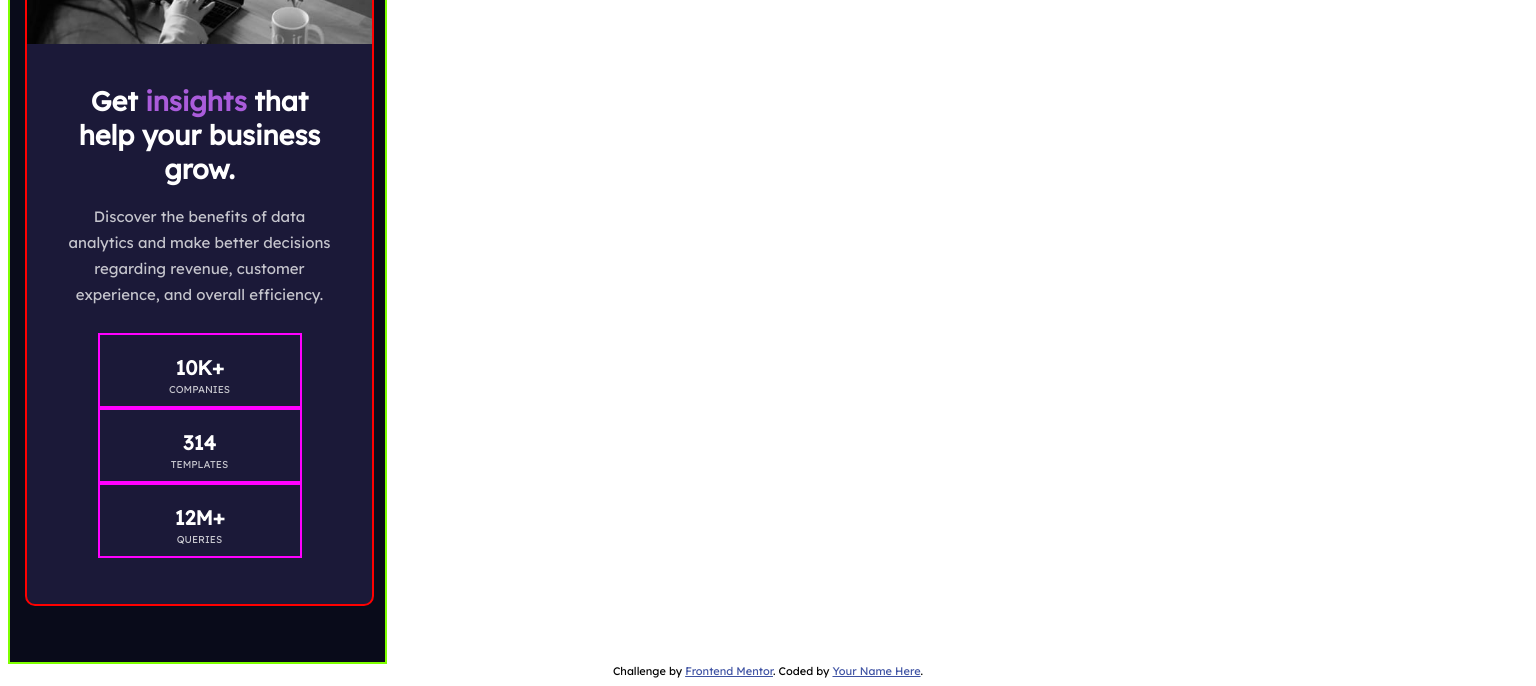
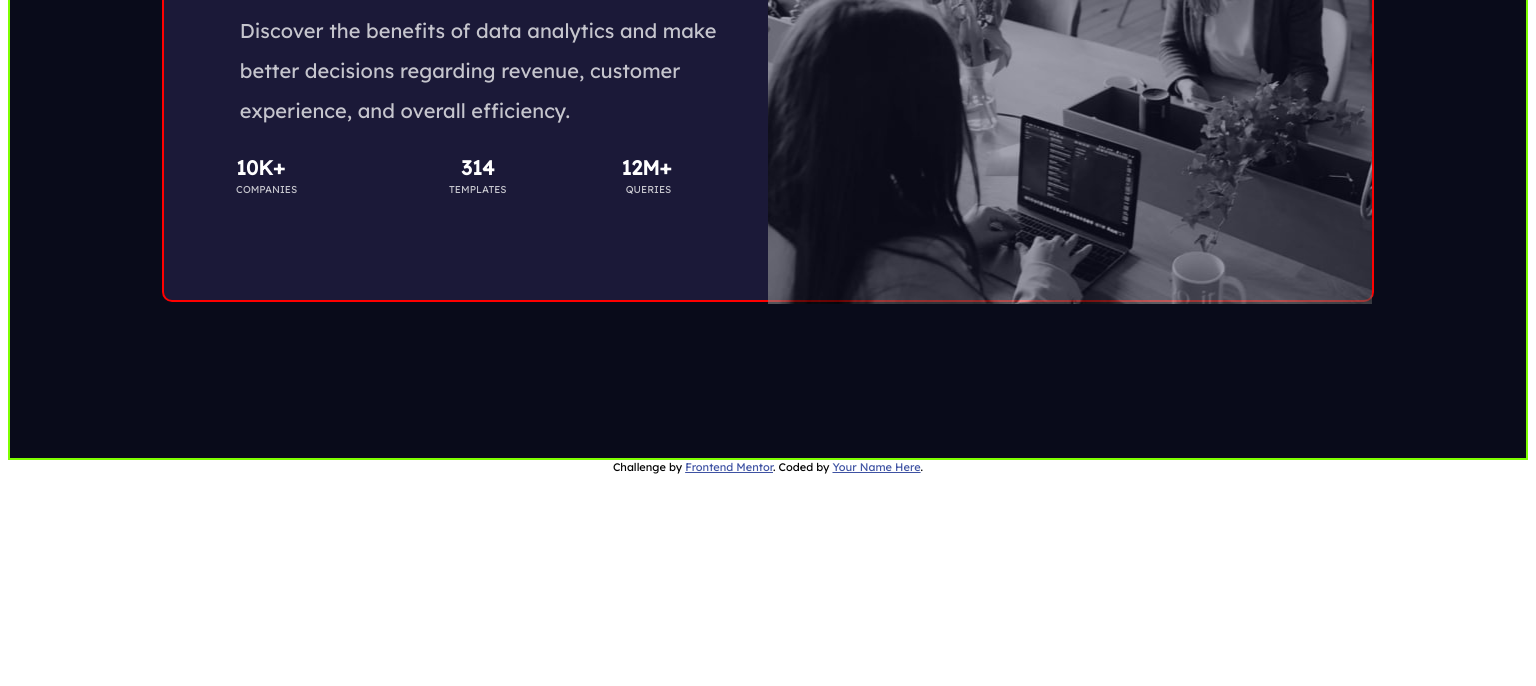
Before and after one commit to oluciams/frontend-mentor-Stats-preview-card-component, a plain HTML site: page index.html in a window 1536 px wide. Shown: the part 348-1034 px from the top of the page. After the commit the page ends 830 px from the top, so only its background shows below. Drawn offline with Linux system fonts and the light colour scheme.

Commit message:
adicionar estilos desktop

```diff
--- a/index.html
+++ b/index.html
@@ -28,15 +28,15 @@
           </p>
         </section>
         <section id="estadistica">
-          <div class="box">
+          <div class="box box1">
             <h3>10K+</h3>
             <p>COMPANIES</p>
           </div>
-          <div class="box">
+          <div class="box box2">
             <h3>314</h3>
             <p> TEMPLATES</p>
           </div>
-          <div class="box">
+          <div class="box box3" >
             <h3>12M+</h3>
             <p>QUERIES</p>
           </div>
--- a/style.css
+++ b/style.css
@@ -1,3 +1,5 @@
+* { box-sizing: border-box; }
+
 body {
     font-family: 'Inter', sans-serif;
     font-family: 'Lexend Deca', sans-serif;
@@ -48,8 +50,6 @@ main h1 {
     margin-right: 40px;
     text-align: center;
     font-size: 27px;
-
-
 }
 
 h1 strong {
@@ -76,7 +76,7 @@ main p {
 .box {
 
     text-align: center;
-    border: 2px solid fuchsia;
+    /* border: 2px solid fuchsia; */
     width: 200px;
     margin: 0 auto;
 }
@@ -94,3 +94,88 @@ main p {
     font-size: 10px;
     margin-top: 3px;
 }
+
+@media (min-width: 1440px) {
+
+    * { box-sizing: border-box; }
+
+    main {
+    background-color: hsl(233, 47%, 7%);
+    width: 100%;
+    height: 100vh;
+    border: 2px solid chartreuse;
+    }
+
+    .contenedor {
+    width: 80%;
+    height: 60vh;
+    background-color: hsl(244, 38%, 16%);
+    border: 2px solid red;
+    margin: 20vh auto 10vh auto;
+    position: relative;
+    }
+
+    .contenedorImagen {
+    position: absolute;
+    right: 0;
+    width: 50%;
+    height: 60vh;
+    background-size: cover;
+    opacity: 0.6;
+
+    }
+
+    main h1 {
+        position: absolute;
+        width: 40%;
+        height: 40vh;
+        text-align: left;
+        left: 3%;
+        top: 5%;
+        font-size: 38px;
+        font-weight: 800;
+    }
+
+    .parrafoPrincipal {
+        position: absolute;
+        width: 40%;
+        top: 35%;
+        font-size: 20px;
+        text-align: left;
+        left: 3%;
+        line-height: 2.5rem;
+    }
+
+    #estadistica {
+        position: absolute;
+        width: 40%;
+        top: 60%;
+        left: 6%;
+    }
+
+    .box {
+        width: 30%;
+        position: absolute;
+
+    }
+
+    .box1 {
+        left: 0;
+        text-align: left;
+    }
+
+    .box2 {
+        left: 35%;
+        text-align: center;
+    }
+
+    .box3 {
+        right: 10%;
+        text-align: right;
+    }
+
+
+
+
+
+ }
```
